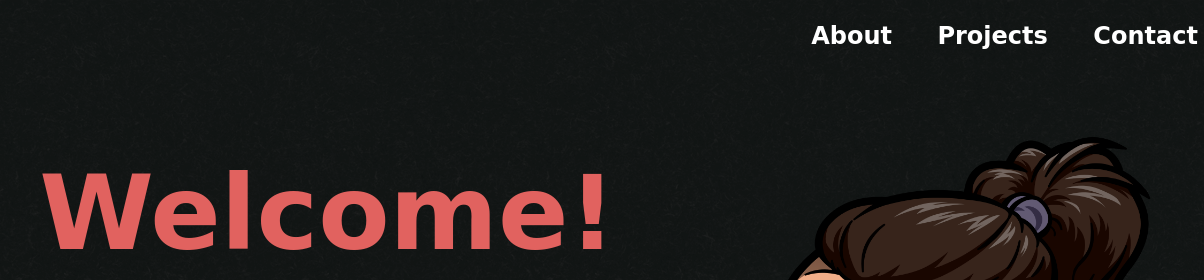
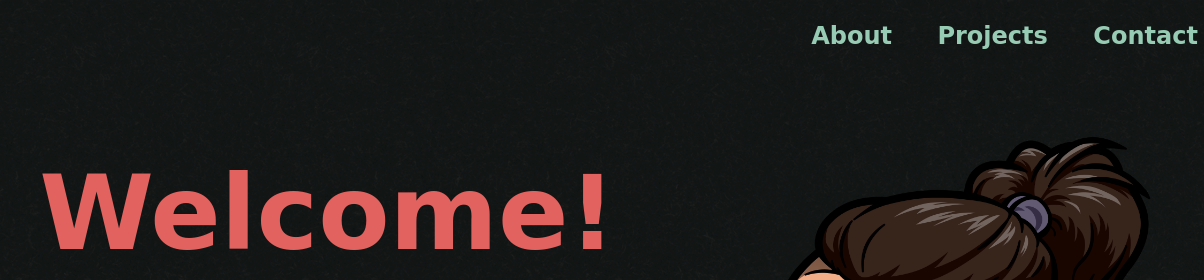
Before and after one commit to Mathias0401/CoderProyect, a website: page pages/home.html in a window 1280 px wide. Shown: the top 280 px of the page, 76-1280 px from the left. Drawn offline with Linux system fonts and the light colour scheme; a web font is replaced by a local one.

Commit message:
Fix contact menu-item color

```diff
--- a/scss/layout/_general.scss
+++ b/scss/layout/_general.scss
@@ -65,10 +65,10 @@ body {
         list-style: none;
         font-size: 1.5rem;
         font-weight: bold;
-        color: #97cbb4;
 
         a {
           text-decoration: none;
+          color: #97cbb4;
         }
       }
     }
```
Also changed, not shown: css/styles.css, 1 other file.
